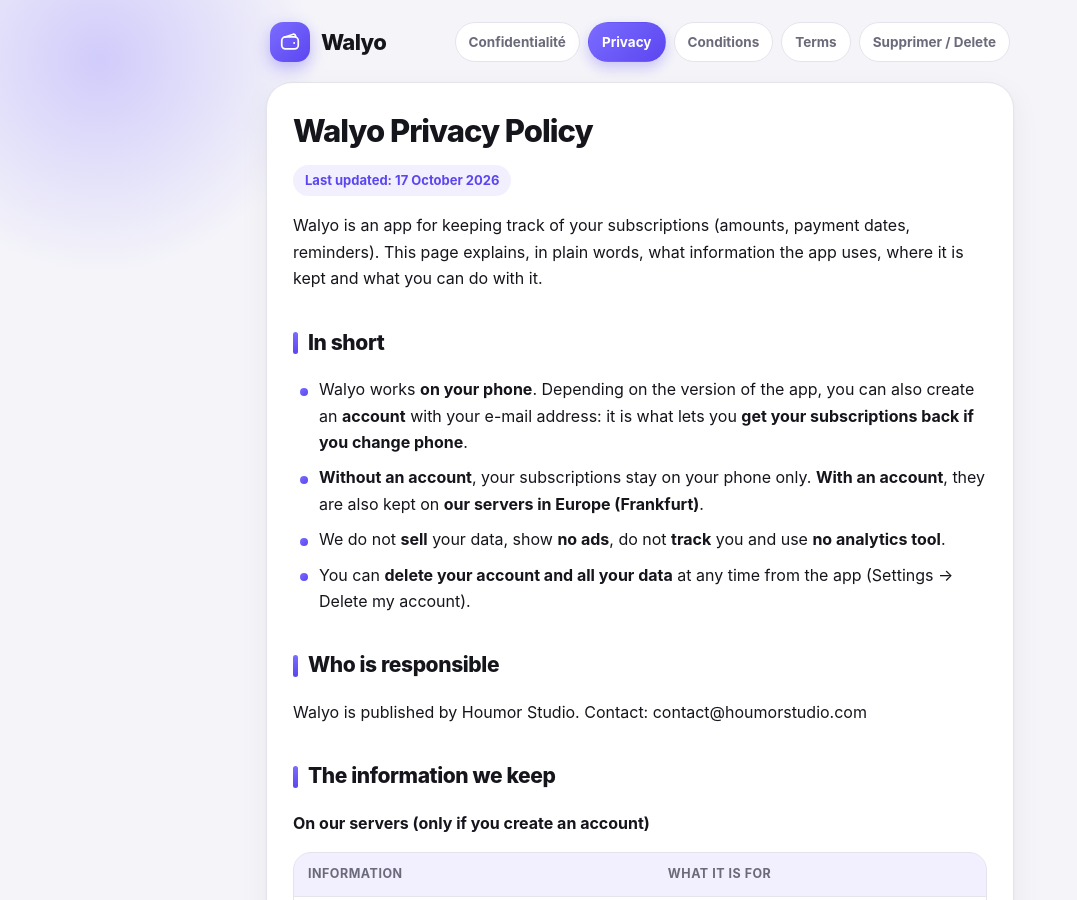
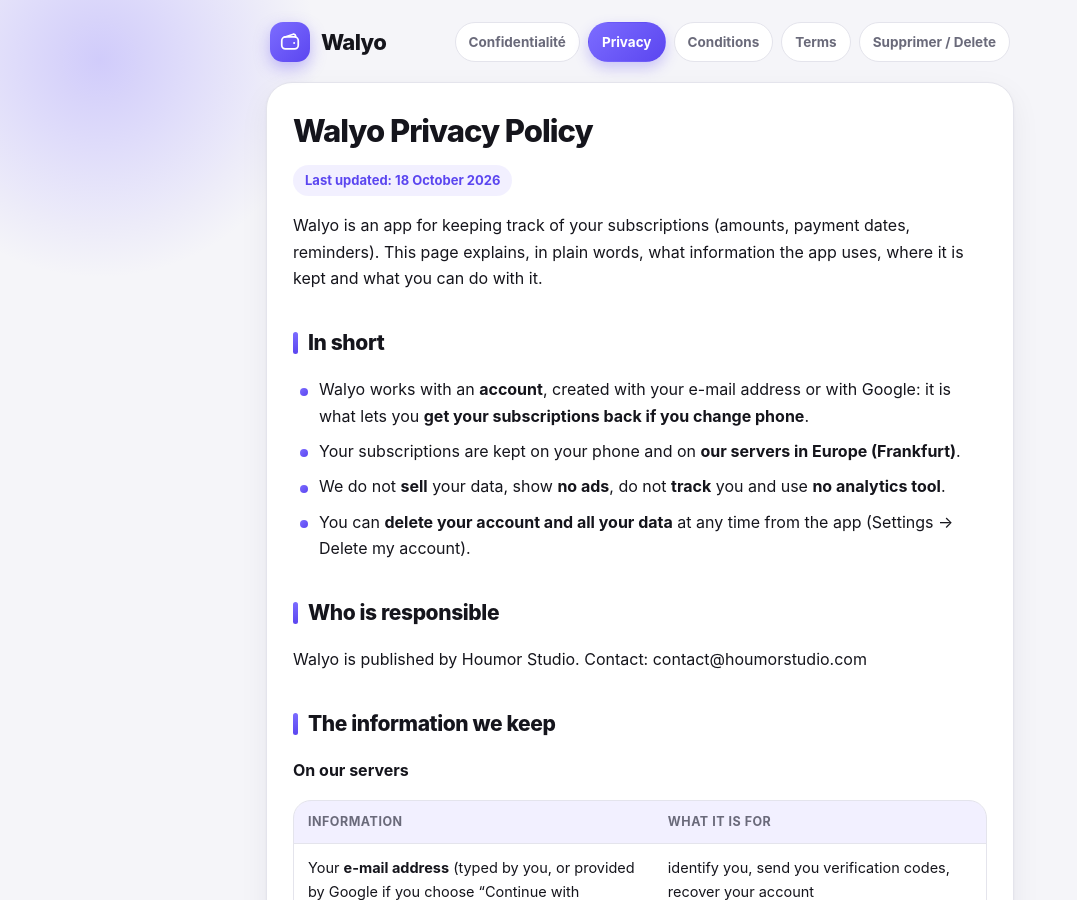
Before and after one commit to houmorstudio/houmor-legal, a Jekyll site: the page built from privacy-en.md, in a window 1280 px wide and 900 px high. Shown: the whole window, without its empty margins (0-1077 px from the left). Built offline with Jekyll 4.4.1, drawn with Linux system fonts in a browser that asks for light colours.

```diff
--- a/privacy-en.md
+++ b/privacy-en.md
@@ -4,14 +4,14 @@ lang: en
 ---
 # Walyo Privacy Policy
 
-*Last updated: 17 October 2026*
+*Last updated: 18 October 2026*
 
 Walyo is an app for keeping track of your subscriptions (amounts, payment dates, reminders). This page explains, in plain words, what information the app uses, where it is kept and what you can do with it.
 
 ## In short
 
-- Walyo works **on your phone**. Depending on the version of the app, you can also create an **account** with your e-mail address: it is what lets you **get your subscriptions back if you change phone**.
-- **Without an account**, your subscriptions stay on your phone only. **With an account**, they are also kept on **our servers in Europe (Frankfurt)**.
+- Walyo works with an **account**, created with your e-mail address or with Google: it is what lets you **get your subscriptions back if you change phone**.
+- Your subscriptions are kept on your phone and on **our servers in Europe (Frankfurt)**.
 - We do not **sell** your data, show **no ads**, do not **track** you and use **no analytics tool**.
 - You can **delete your account and all your data** at any time from the app (Settings → Delete my account).
 
@@ -22,7 +22,7 @@ Contact: contact@houmorstudio.com
 
 ## The information we keep
 
-**On our servers (only if you create an account)**
+**On our servers**
 
 | Information | What it is for |
 |---|---|
```
Also changed, not shown: privacy-fr.md (+4 -4 lines), terms-en.md (+2 -2 lines), terms-fr.md (+2 -2 lines).
